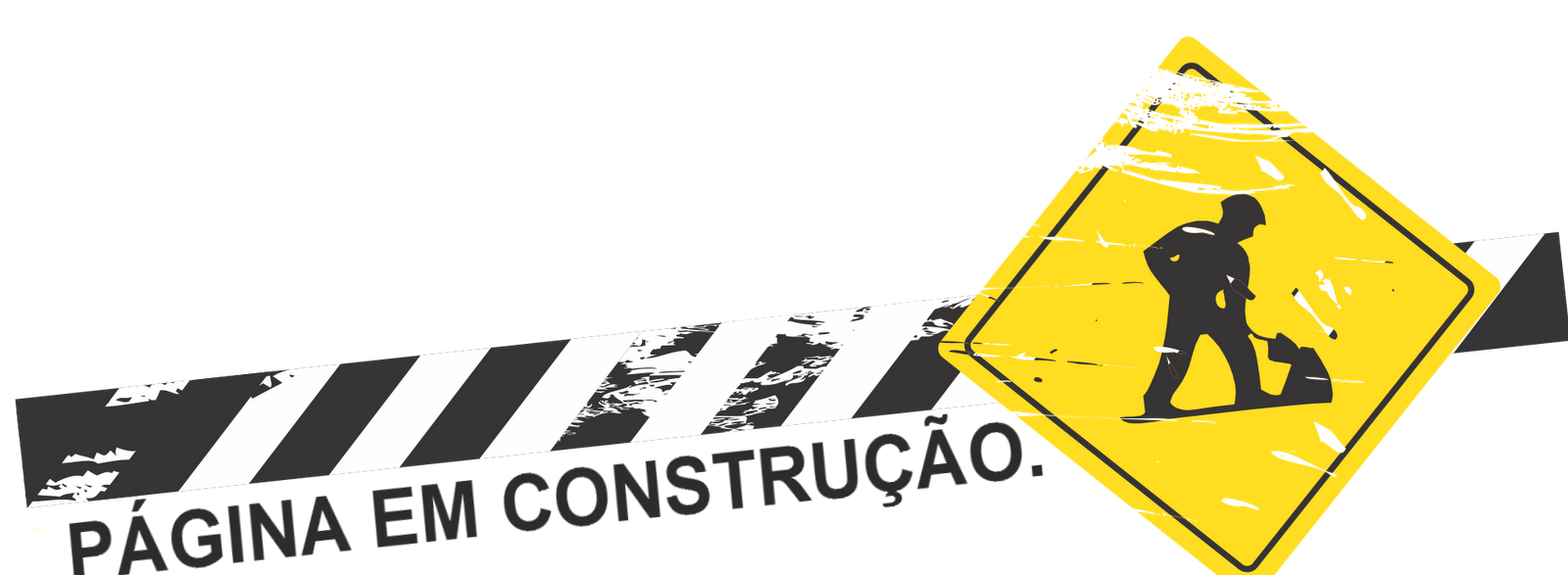
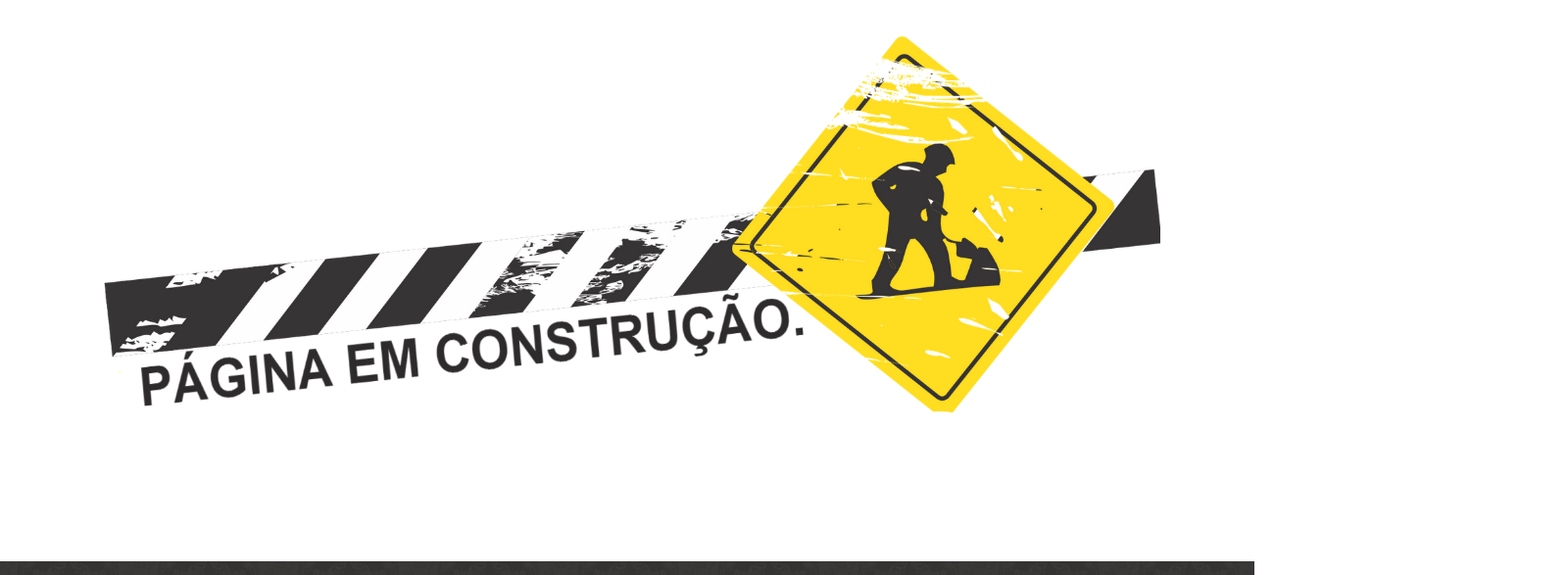
Before and after one commit to silvasobrinho/Trabalho-Linguagem-de-marca-o, a plain HTML site: page ajuda.html in a window 1280 px wide. Shown: the part 101-688 px from the top of the page at 98% size, 1600 px wide, since content can reach past the window. Drawn offline with Linux system fonts and the light colour scheme.

Commit message:
Fix image

```diff
--- a/ajuda.html
+++ b/ajuda.html
@@ -32,9 +32,8 @@
 
 <!-- fim cabeçalho-->
 
-<section class="banner-construcao">
-        <img src="img/em_construcao.png" alt="miniatura2" title="miniatura2">
-</section>
+<img src="img/em_construcao.png" class="banner-construcao" alt="Site Em construção" title="Site Em construção">
+
 
 <footer>
         <div class="container">
--- a/css/style.css
+++ b/css/style.css
@@ -241,6 +241,9 @@ body {
 
 .banner-construcao {
     margin: 50px 0 50px;
-    max-width: 50%;
+    display: block;
+    margin-left: auto;
+    margin-right: auto;
+    max-width: 85%;
 
 }
```
Also changed, not shown: cfidelidade.html (+2 -3 lines), conta.html (+2 -3 lines), ldesejos.html (+2 -3 lines), produto.html (+3 -3 lines).
